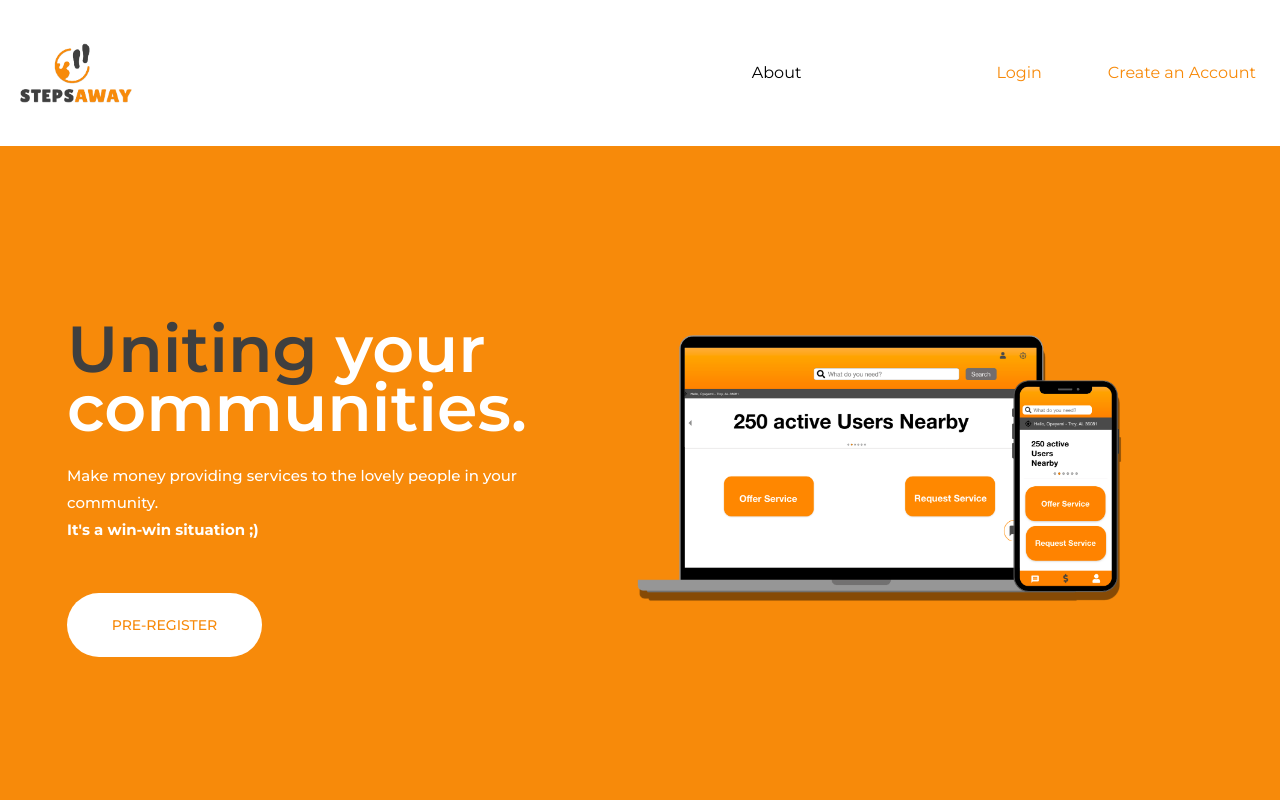
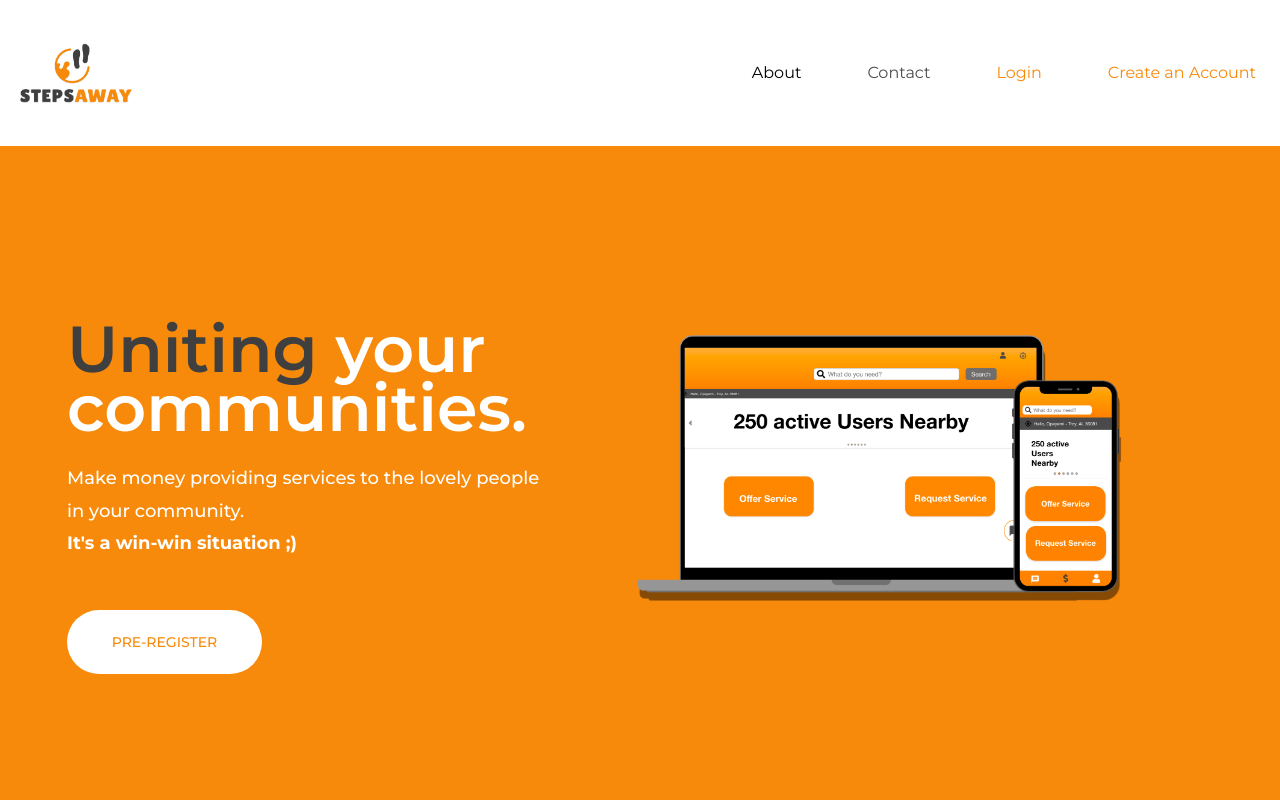
Before and after one commit to PseudoDevsLLC/PseudoDevsLLC.github.io, a plain HTML site: page index.html in a window 1280 px wide. Both pictures are taken after a click on the link "Contact". Shown: the top 800 px of the page. Drawn offline with Linux system fonts and the light colour scheme.

Commit message:
more stuff

```diff
--- a/index.html
+++ b/index.html
@@ -36,7 +36,7 @@
 	</div>
 
 	<!-- Header section -->
-		<nav class="navbar navbar-expand-lg navbar-dark">
+		<nav class="navbar navbar-expand-lg navbar-light">
 			<a class="navbar-brand" href="index.html" class="site-logo">
 				<img src="./static/images/logo.png" width="120" height="120" class="d-inline-block align-top" alt="">
 			</a>
--- a/static/css/style.css
+++ b/static/css/style.css
@@ -42,7 +42,7 @@ h6 {
 }
 
 p {
-	font-size: 15px;
+	font-size: 18px;
 	color: #6a7080;
 	line-height: 1.8;
 	font-weight: 500;
@@ -792,7 +792,6 @@ Responsive
 	}
 }
 
-
 a {
     color:inherit
 }
@@ -800,6 +799,7 @@ a {
 .navbar-nav > a{
     margin-right:50px;
   }
+
 
 .navbar-light {
    background-color: white;
@@ -822,3 +822,7 @@ a {
     background-color: #F78A0A;
     color: #F78A0A;
 }
+
+a:hover {
+    color: #F78A0A !important;
+}
```
